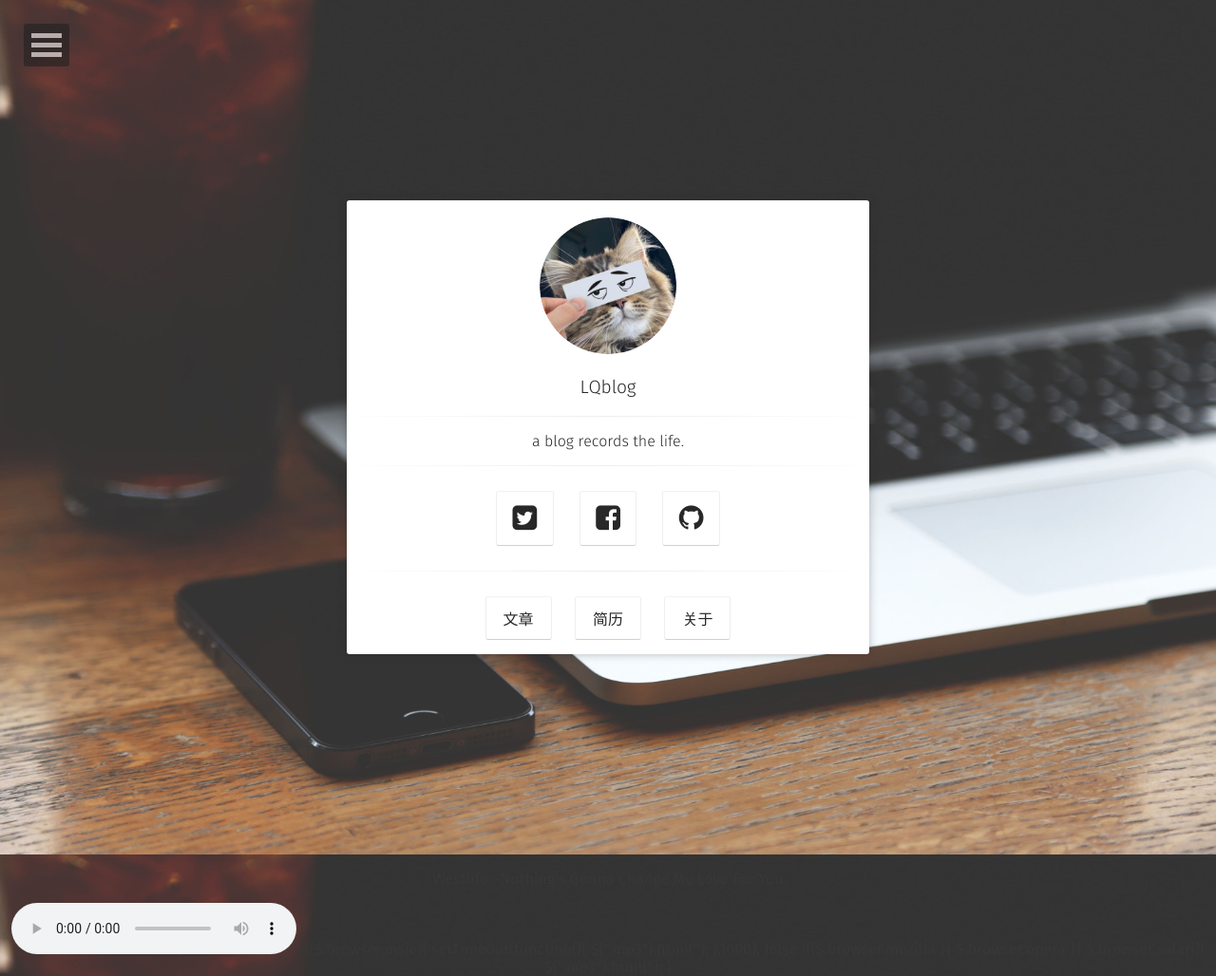
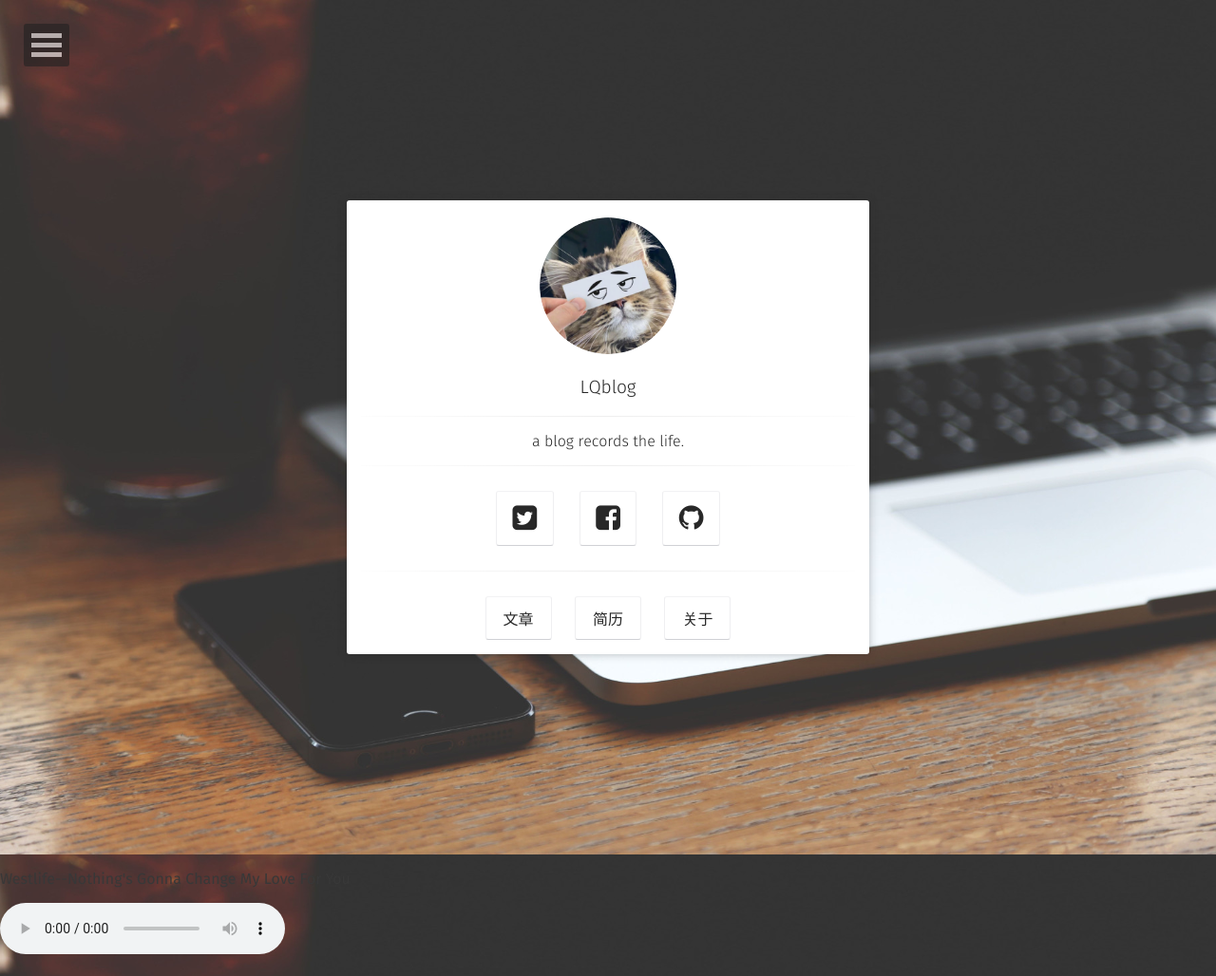
Before and after one commit to aiologybay/aiologybay.github.io, a Jekyll site: the page built from index.html, in a window 1280 px wide. Shown: the whole page at 95% size. Built offline with Jekyll 4.4.1, drawn with Linux system fonts in a browser that asks for light colours; some web fonts are replaced.

Commit message:
initial commit

```diff
--- a/_layouts/home.html
+++ b/_layouts/home.html
@@ -49,19 +49,5 @@
     {% include scripts.html %}
 </body>
 </html>
-<center>
 <p>Westlife--Nothing's Gonna Change My Love For You</p>
-<audio autoplay="autopaly" loop="loop" controls="controls" id="audios">
-<source src="https://aiologybay.github.io/assets/mp3/bg.mp3" type="audio/mp3" />
-</audio>
-
-if($.browser.msie){
-setTimeout(function(){
-$(".mp3").html('<embed src="https://aiologybay.github.io/assets/mp3/bg.mp3" type="audio/mp3" autostart="false" loop="true" hidden="false" /><bgsound src="https://aiologybay.github.io/assets/mp3/bg.mp3" type="audio/mp3" autostart="true" loop="true" hidden="true" />');
-
-},1000);
-
-}else if($.browser.mozilla || $.browser.opera || $.browser.safari){
-$(".mp3").html('<embed src="https://aiologybay.github.io/assets/mp3/bg.mp3" type="audio/mp3" autostart="true" loop="true" hidden="false" />');
-
-}
+<audio src="https://aiologybay.github.io/assets/mp3/'Nothing's Gonna Change My Love For You.mp3'" id="aud" autoplay="autoplay" controls="controls" preload="auto"></audio>
```
